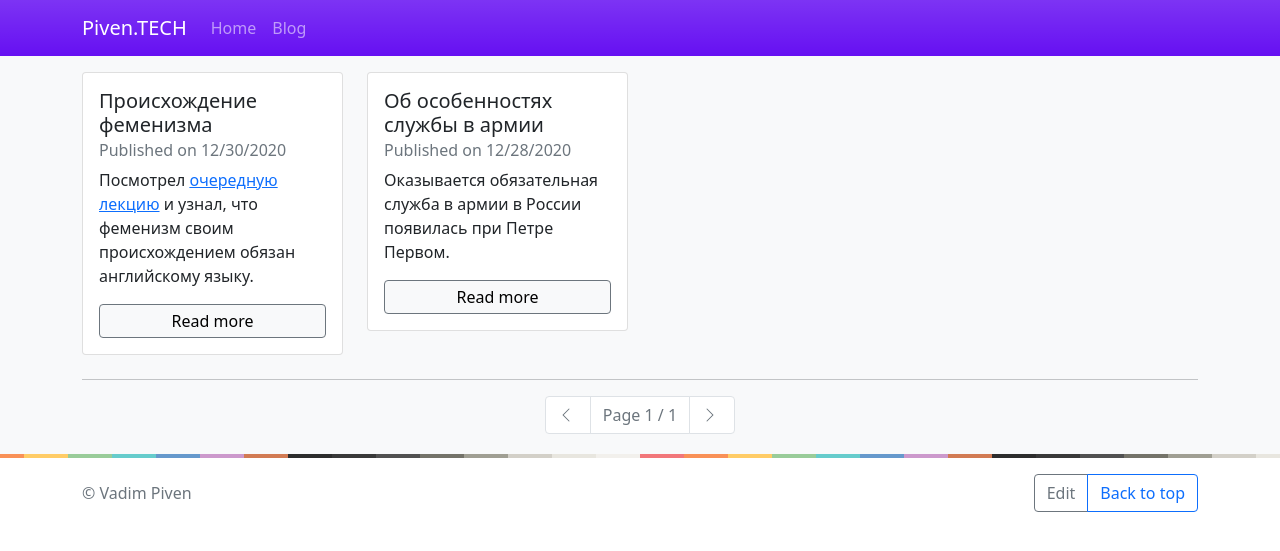
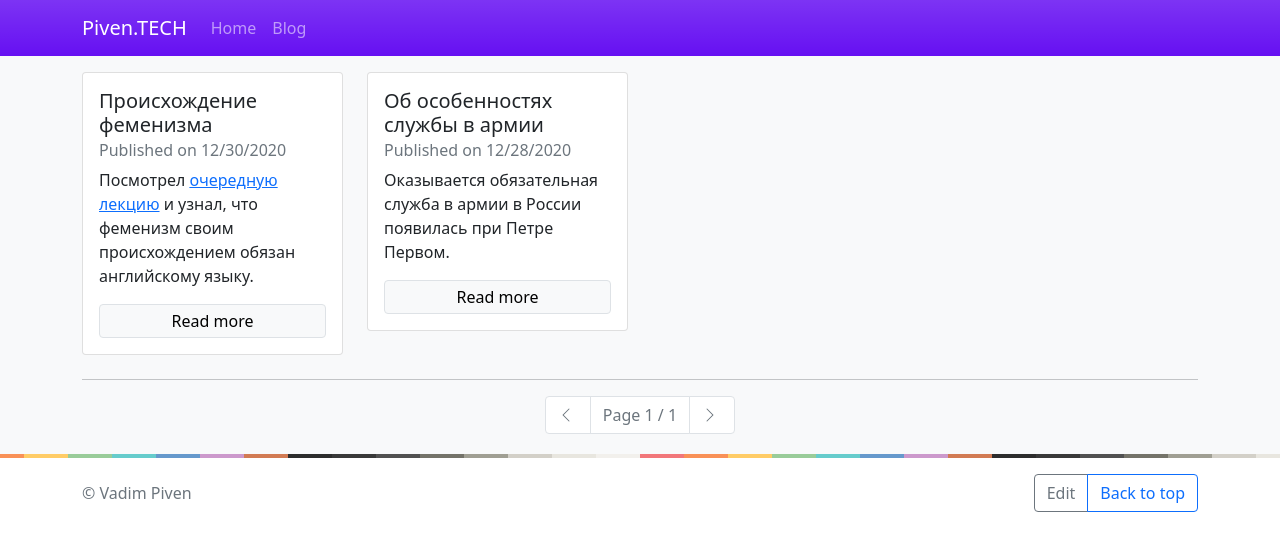
Before and after one commit to vadimpiven/vadimpiven, a Jekyll site: the page built from blog/index.html, in a window 1280 px wide. Shown: the top 551 px of the page. Built offline with Jekyll 4.4.1, drawn with Linux system fonts in a browser that asks for light colours; the list of posts is cut into pages by our own code.

Commit message:
Update index.html

```diff
--- a/blog/index.html
+++ b/blog/index.html
@@ -10,7 +10,7 @@
           <h5 class="card-title">{{ post.title }}</h5>
           <h6 class="card-subtitle mb-2 text-muted">Published on {{ post.date | date: "%m/%d/%Y" }}</h6>
           <p class="card-text mb-2">{{ post.excerpt }}</p>
-          <a href="{{ post.url }}" class="btn btn-light border border-secondary py-1 d-grid">Read more</a>
+          <a href="{{ post.url }}" class="btn btn-light border py-1 d-grid">Read more</a>
         </div>
       </div>
     </div>
```
